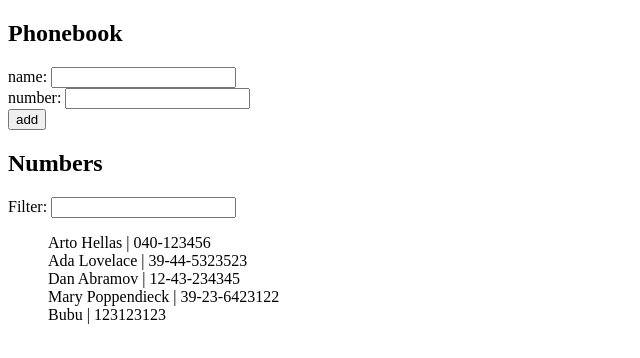
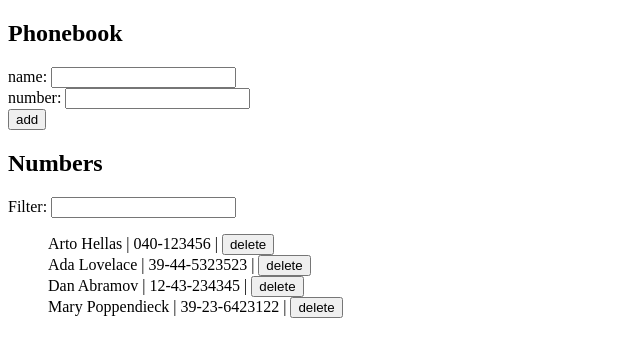
Before and after one commit to flodardev/fullstackopen, a React (Vite) app in the folder part2/phonebook/: page / in a window 1280 px wide. Shown: the top 358 px of the page, without its empty margins (0-640 px from the left). Built offline with nearby package versions, Linux system fonts and the light colour scheme; data requests are answered from the project's data file.

Commit message:
step 9 done

```diff
--- a/part2/phonebook/db.json
+++ b/part2/phonebook/db.json
@@ -19,11 +19,6 @@
       "name": "Mary Poppendieck",
       "number": "39-23-6423122",
       "id": "4"
-    },
-    {
-      "id": "_woGyGQPzuY",
-      "name": "Bubu",
-      "number": "123123123"
     }
   ],
   "$schema": "./node_modules/json-server/schema.json"
--- a/part2/phonebook/src/App.jsx
+++ b/part2/phonebook/src/App.jsx
@@ -42,9 +42,9 @@ const App = () => {
 
       // update db server
       numberService.create(personObject)
-        .then(reponse => {
+        .then(response => {
           // update state
-          setPersons(persons.concat(personObject))
+          setPersons(persons.concat(response))
         })
         .catch(error => alert("error creating new person in db"))
 
@@ -74,13 +74,23 @@ const App = () => {
 
   }
 
+  // handle delete btn event
+  const handleDeleteEvent = (id) => {
+    console.log(`number.id = ${id} delete btn clicked`)
+    numberService.deleteNumber(id)
+      .then(response => {
+        // update state
+        setPersons(persons.filter(person => person.id !== response.id))
+      })
+  }
+
   return (
     <div>
       <h2>Phonebook</h2>
       <PersonForm handleForm={handleForm} handleNewName={handleNewName} newName={newName} handleNewNumber={handleNewNumber} newNumber={newNumber}/>
       <h2>Numbers</h2>
       <Filter handleFilterChange={handleFilterChange}/>
-      <Numbers persons={persons} filteredPersons={filteredPersons} newFilter={newFilter}/>
+      <Numbers persons={persons} filteredPersons={filteredPersons} newFilter={newFilter} handleDeleteEvent={handleDeleteEvent}/>
     </div>
   )
 }
--- a/part2/phonebook/src/components/Numbers.jsx
+++ b/part2/phonebook/src/components/Numbers.jsx
@@ -1,21 +1,14 @@
-const Numbers = ({persons, filteredPersons, newFilter}) => {
+const Numbers = ({persons, filteredPersons, newFilter, handleDeleteEvent}) => {
+    return (
+        <Number persons={!newFilter ? persons : filteredPersons} handleDeleteEvent={handleDeleteEvent}/>
+    )
+}
 
-    if (newFilter) {
-        return (
-            <div>
-                <ul>
-                    {filteredPersons.map(person => <li key={person.id}>{person.name} | {person.number}</li>)}
-                </ul>
-        </div>
-        )
-    }
-
+const Number = ({persons, handleDeleteEvent}) => {
     return (
-
-
         <div>
             <ul>
-                {persons.map(person => <li key={person.id}>{person.name} | {person.number}</li>)}
+                {persons.map(person => <li key={person.id}>{person.name} | {person.number} | <button onClick={() => handleDeleteEvent(person.id)}>delete</button></li>)}
             </ul>
         </div>
     )
--- a/part2/phonebook/src/services/numbers.js
+++ b/part2/phonebook/src/services/numbers.js
@@ -11,4 +11,9 @@ const create = (personObject) => {
     return request.then(response => response.data)
 }
 
-export default { getAll, create }
+const deleteNumber = (id) => {
+    const request = axios.delete(`${baseUrl}/${id}`)
+    return request.then(response => response.data)
+}
+
+export default { getAll, create, deleteNumber }
```
